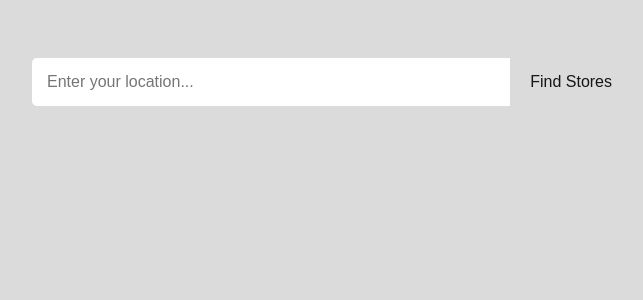
After one commit to felixndumba/django-based-website, a Django app: page /stores/ in a window 1280 px wide. The commit adds this page. Shown: the top 300 px of the page, without its empty margins (308-951 px from the left). Run offline with Django 5.2, Linux system fonts and the light colour scheme; a user stored in the database is signed in.

Commit message:
added a page

```diff
--- a/authi/templates/users/fproducts.html
+++ b/authi/templates/users/fproducts.html
@@ -6,6 +6,6 @@
     <title>Document</title>
 </head>
 <body>
-    <p>featured page</p>
+    <h1>featured</h1>
 </body>
 </html>
--- a/authi/templates/users/home.html
+++ b/authi/templates/users/home.html
@@ -175,7 +175,8 @@
                 </div>
 
                 <div class="view-more">
-                    <button class="btn">View All Whiskey</button>
+
+                    <a href="{% url 'fproducts' %}" class="btn">View All Whiskey</a>
                 </div>
             </div>
 
--- /dev/null
+++ b/authi/templates/users/store.html
@@ -0,0 +1,46 @@
+<!DOCTYPE html>
+<html lang="en">
+<head>
+    <meta charset="UTF-8">
+    <meta name="viewport" content="width=device-width, initial-scale=1.0">
+    <title>Document</title>
+
+</head>
+<body>
+    <style>
+        body{
+            background-color: rgba(9, 12, 13, 0.144);
+        }
+          .search-container {
+            display: flex;
+            max-width: 600px;
+            margin: 0 auto;
+            padding-top: 50px;
+        }
+
+        .search-container input {
+            flex: 1;
+            padding: 15px;
+            border: none;
+            border-radius: 5px 0 0 5px;
+            font-size: 1rem;
+        }
+
+        .search-container button {
+            padding: 15px 20px;
+            border: none;
+            background-color: var(--accent);
+            color: rgb(23, 21, 21);
+            border-radius: 0 5px 5px 0;
+            cursor: pointer;
+            font-size: 1rem;
+        }
+
+
+    </style>
+     <div class="search-container">
+                <input type="text" placeholder="Enter your location..." id="location-input">
+                <button id="search-btn">Find Stores</button>
+     </div>
+</body>
+</html>
```
Also changed, not shown: db.sqlite3.
